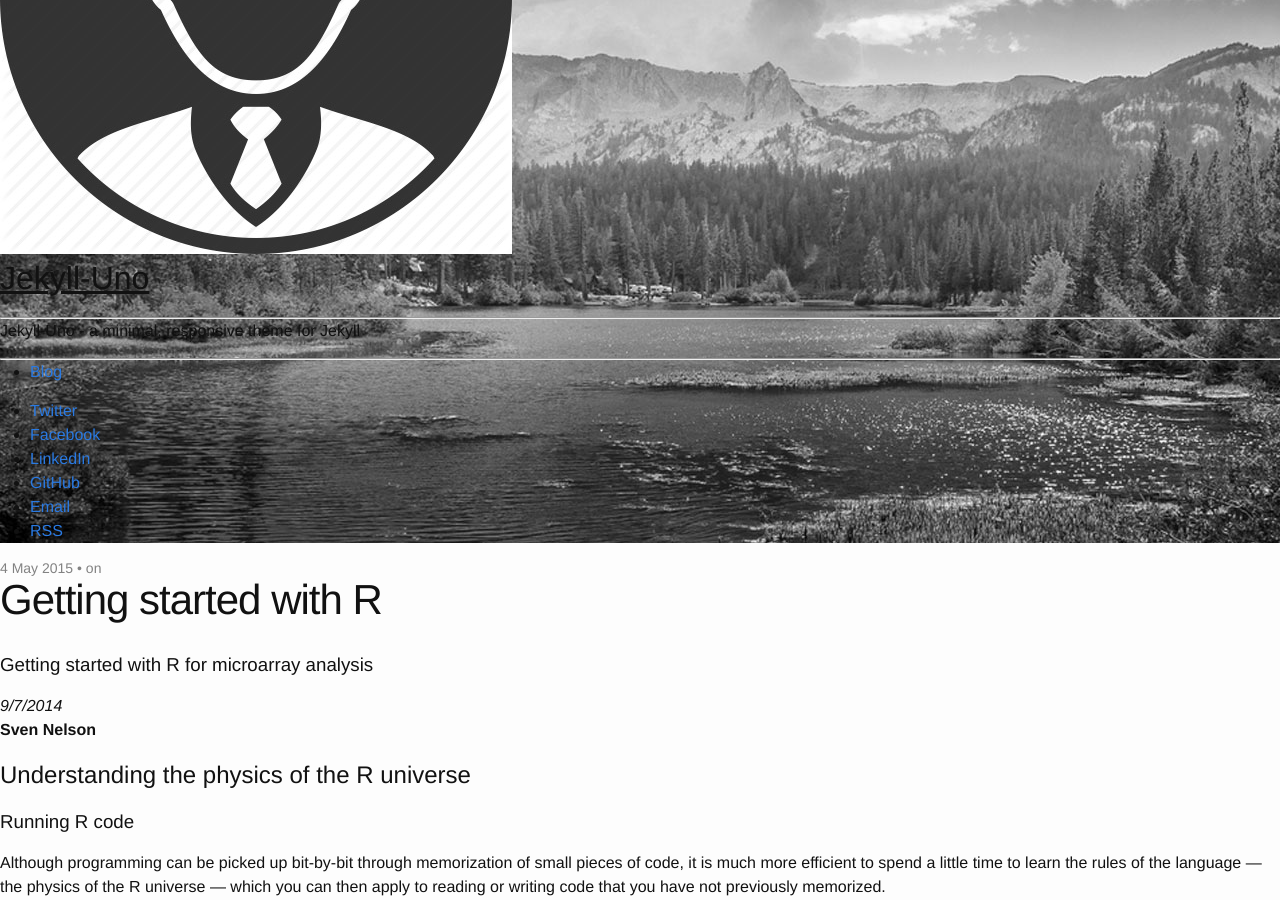
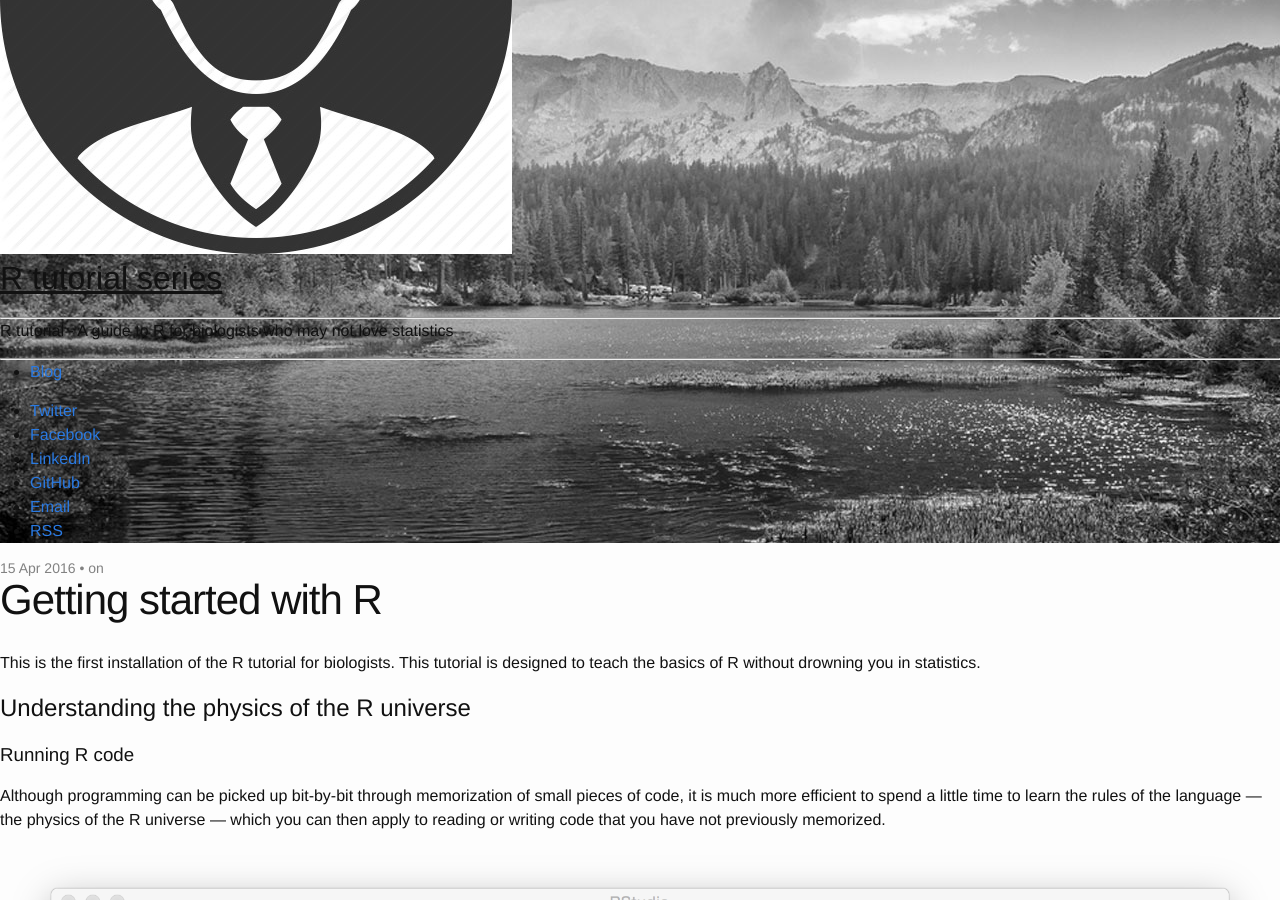
Before and after one commit to bakuhatsu/Rsite, a Jekyll site: the page built from _posts/2015-05-04-R-for-microarray-analysis.markdown, in a window 1280 px wide and 900 px high, scrolled down 258 px. Built offline with Jekyll 4.4.1, drawn with Linux system fonts in a browser that asks for light colours; nearby versions of some CDN libraries.

Commit message:
initial page commit

```diff
--- a/_config.yml
+++ b/_config.yml
@@ -1,6 +1,6 @@
 # Site settings
-title: Jekyll-Uno
-description: 'Jekyll-Uno - a minimal, responsive theme for Jekyll'
+title: R tutorial series
+description: 'R tutorial - A guide to R for biologists who may not love statistics'
 url: 'http://joshgerdes.com/jekyll-uno'
 baseurl: '/jekyll-uno/'
 # google_analytics: 'UA-XXXXXX-X'
--- a/_posts/2015-05-04-R-for-microarray-analysis.markdown
+++ b/_posts/2015-05-04-R-for-microarray-analysis.markdown
@@ -1,11 +1,11 @@
 ---
 layout: post
 title: Getting started with R
+date: 15 Apr 2016
+author: Sven Nelson
 ---
-Getting started with R for microarray analysis
-============
-*9/7/2014*
-**Sven Nelson**
+This is the first installation of the R tutorial for biologists.  This tutorial is designed to teach the basics of R without drowning you in statistics.
+
 
 ## Understanding the physics of the R universe ##
 
@@ -13,10 +13,13 @@ Getting started with R for microarray analysis
 Although programming can be picked up bit-by-bit through memorization of small pieces of code, it is much more efficient to spend a little time to learn the rules of the language — the physics of the R universe — which you can then apply to reading or writing code that you have not previously memorized.
 
 <!--
-->![image](RStudio_left_half.png)<-
+->![image](RStudio_left_half.png =500x)<-
+-->
+<!--
+![image](../images/RStudio_screenshot.png)
 -->
 
-![image](/images/RStudio_screenshot.png =500x)
+![image](/jekyll-uno/images/RStudio_screenshot.png)
 
 Most of what you will do in R will be in the interpreter.  It is very rare that you will need to write a full program, save it, and execute it.  More often, you will directly enter a command into the interpreter (**bottom-left**), or write a couple of lines of code in a text file (**top-left**) and select this block of code for execution in the interpreter window (**bottom-left**).
 
```
